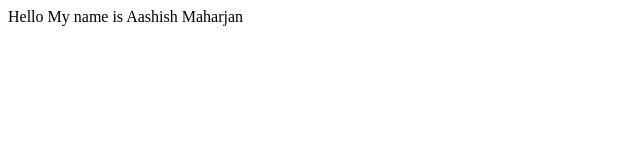
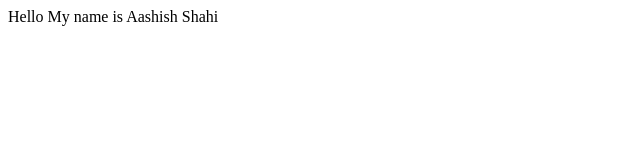
Before and after one commit to AashishMaharjan/webdevelopmentAashish, a plain HTML site: page index.html in a window 1280 px wide. Shown: the full height of the page, 0-640 px from the left. Drawn offline with Linux system fonts and the light colour scheme.

Commit message:
Update index.html

```diff
--- a/index.html
+++ b/index.html
@@ -4,7 +4,7 @@
 	<title></title>
 </head>
 <body>
-	Hello My name is Aashish Maharjan
+	Hello My name is Aashish Shahi
 
 </body>
 </html>
```
